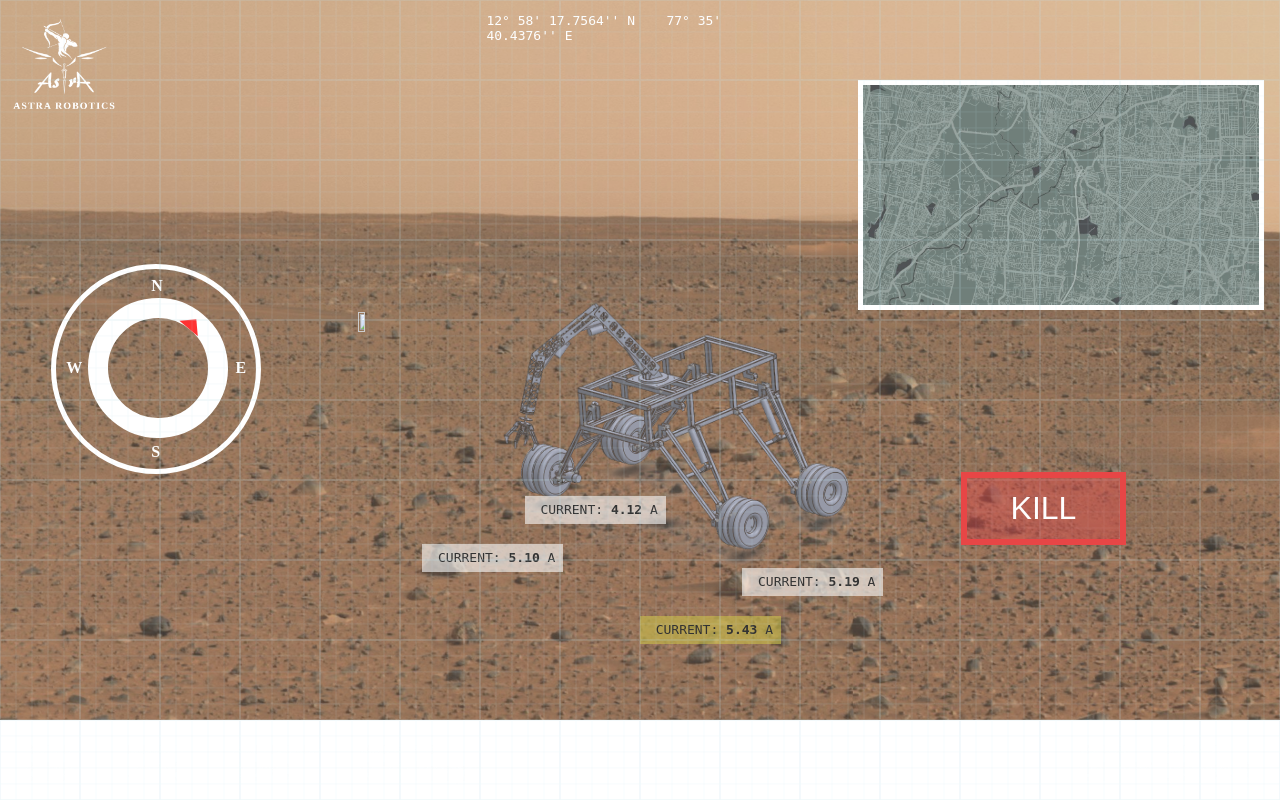
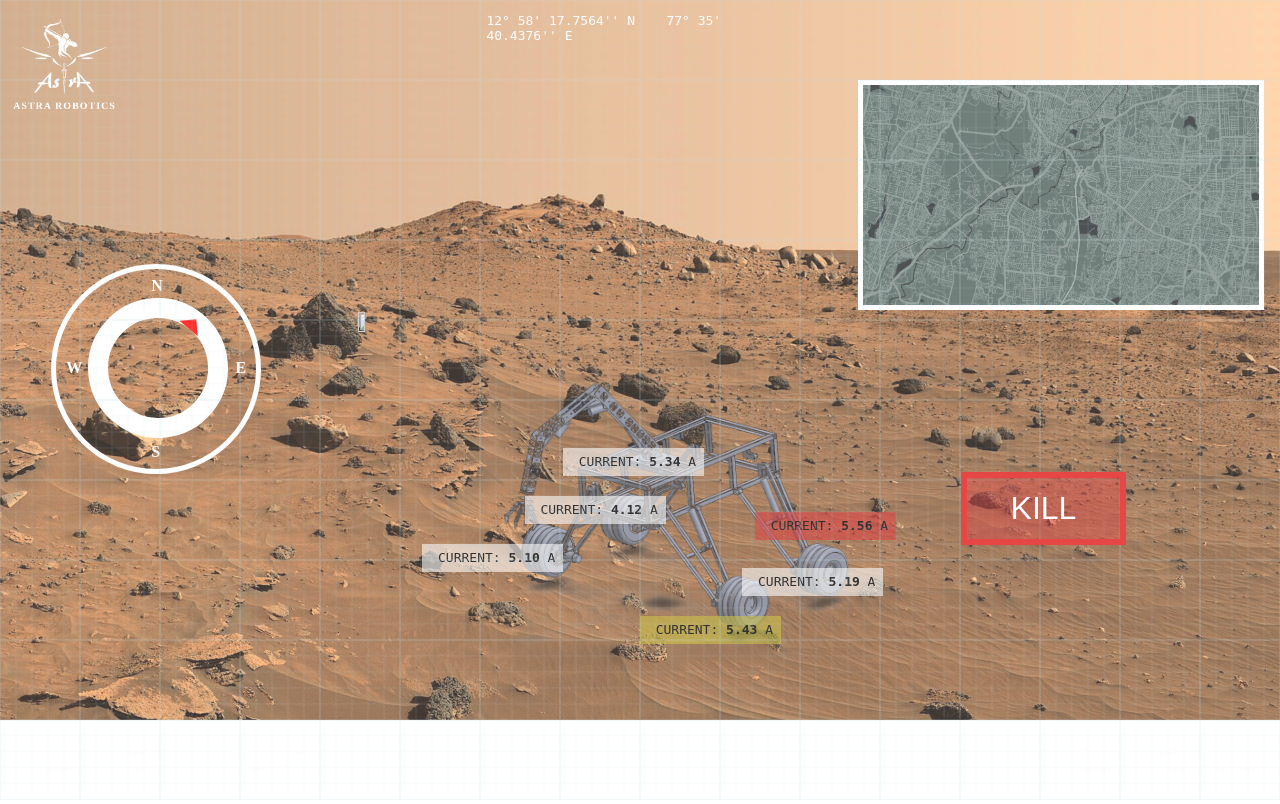
Before and after one commit to dragonfist453/astra-dashboard, a Flask app: page /sensor in a window 1280 px wide. Run offline with Flask 2, Linux system fonts and the light colour scheme.

Commit message:
Rover image needs update

```diff
--- a/static/css/template.css
+++ b/static/css/template.css
@@ -5,9 +5,10 @@ body {
 
 .dashboard {
     background-color: #0B0C10;
+    text-align: center;
     padding: 8px;
     margin: 1.5%;
-    color: #66FCF1;
+    color: #FFFFFF;
 }
 
 #dash-img {
--- a/templates/sensor.html
+++ b/templates/sensor.html
@@ -8,7 +8,7 @@
         #container {
             position: relative;
             height: 100%;
-            background-image: url("../static/images/mars.jpg");
+            background-image: url("../static/images/mars_bg.jpg");
             background-repeat: no-repeat;
             background-size: 100%;
             opacity: 0.8;
@@ -163,7 +163,7 @@
 
         #rover {
             position: absolute;
-            top: 30%;
+            top: 40%;
             left: 25%;
         }
 
@@ -211,6 +211,16 @@
         #wheel-4 {
             top: 71%;
             left: 58%;
+        }
+
+        #wheel-5{
+            top: 64%;
+            right: 30%;
+        }
+
+        #wheel-6{
+            top: 56%;
+            right: 45%;
         }
 
         #map-img {
@@ -272,11 +282,12 @@
         <div id="battery" style="left: 18%;">
             <p>TEMPERATURE <br><span style="font-size: 225%; font-weight: bolder;">32°C</span></p>
         </div>
+        <!--
         <div id="battery" style="left: 28%;">
             <p>WIND SPEED <br><span id="windSpeed" style="font-size: 225%; font-weight: bolder;">8.76</span>
                 <span style="font-size: 225%; font-weight: bolder;">kmph</span></p>
         </div>
-
+-->
 
         <div id="current" style="right: 2%;">
             <p>CURRENT <br><span id="resultantCurrent" style="font-size: 225%; font-weight: bolder;">7.4</span>
@@ -311,14 +322,24 @@
             &nbsp; CURRENT: <span id="wheel4-current" style="font-weight: bold">1.8</span> A&nbsp;
         </div>
 
+        <div class="rover-wheel" id="wheel-5">
+            &nbsp; CURRENT: <span id="wheel5-current" style="font-weight: bold">1.8</span> A&nbsp;
+        </div>
+
+        <div class="rover-wheel" id="wheel-6">
+            &nbsp; CURRENT: <span id="wheel6-current" style="font-weight: bold">1.9 </span> A&nbsp;
+        </div>
+
         <script>
             var w1current = 4.5;
             var w2current = 4.9;
             var w3current = 4.8;
             var w4current = 4.2;
+            var w5current = 4.6;
+            var w6current = 4.7;
             var current = 18.4;
             var voltage = 24.2;
-            var v1, v2, v3, v4, v5, v6, v7, v8;
+            var v1, v2, v3, v4, v5, v6, v7, v8,v9;
             var i = 0;
 
             function setWheel1Current() {
@@ -377,8 +398,36 @@
                 }
             }
 
+            function setWheel5Current() {
+                var min = 4.1;
+                var max = 5.6;
+                w5current = (Math.random() * (max - min) + min).toFixed(2);
+                document.getElementById("wheel5-current").innerHTML = w5current;
+                if (Number(w5current) > 5.5) {
+                    document.getElementById("wheel-5").style.backgroundColor = "#d81b1b96";
+                } else if (Number(w5current) >= 5.4 && Number(w5current) < 5.5) {
+                    document.getElementById("wheel-5").style.backgroundColor = "#c1b31e96";
+                } else {
+                    document.getElementById("wheel-5").style.backgroundColor = "#ffffff96";
+                }
+            }
+
+            function setWheel6Current() {
+                var min = 4.1;
+                var max = 5.6;
+                w6current = (Math.random() * (max - min) + min).toFixed(2);
+                document.getElementById("wheel6-current").innerHTML = w6current;
+                if (Number(w6current) > 5.5) {
+                    document.getElementById("wheel-6").style.backgroundColor = "#d81b1b96";
+                } else if (Number(w6current) >= 5.4 && Number(w6current) < 5.5) {
+                    document.getElementById("wheel-6").style.backgroundColor = "#c1b31e96";
+                } else {
+                    document.getElementById("wheel-6").style.backgroundColor = "#ffffff96";
+                }
+            }
+
             function setCurrent() {
-                current = Number(w1current) + Number(w2current) + Number(w3current) + Number(w4current);
+                current = Number(w1current) + Number(w2current) + Number(w3current) + Number(w4current) + Number(w5current) + Number(w6current);
                 document.getElementById("resultantCurrent").innerHTML = current.toFixed(2);
             }
 
@@ -417,6 +466,8 @@
                 document.getElementById("wheel2-current").innerHTML = "--";
                 document.getElementById("wheel3-current").innerHTML = "--";
                 document.getElementById("wheel4-current").innerHTML = "--";
+                document.getElementById("wheel5-current").innerHTML = "--";
+                document.getElementById("wheel6-current").innerHTML = "--";
                 document.getElementById("resultantCurrent").innerHTML = "--";
                 document.getElementById("resultantVoltage").innerHTML = "--";
                 document.getElementById("pointer").style.trasnform = "rotate(0deg)";
@@ -429,9 +480,10 @@
                 clearInterval(v3);
                 clearInterval(v4);
                 clearInterval(v5);
-                // clearInterval(v6);
+                clearInterval(v6);
                 clearInterval(v7);
                 clearInterval(v8);
+                clearInterval(v9);
                 // document.getElementById("demo").innerHTML = "Hello World";
             }
 
@@ -440,10 +492,12 @@
                 v2 = setInterval(setWheel2Current, 1500);
                 v3 = setInterval(setWheel3Current, 1500);
                 v4 = setInterval(setWheel4Current, 1500);
-                v5 = setInterval(setCurrent, 1500);
+                v5 = setInterval(setWheel5Current, 1500);
+                v6 = setInterval(setWheel6Current, 1500);
+                v7 = setInterval(setCurrent, 1500);
                 // v6 = setInterval(setVoltage, 1000);
-                v7 = setInterval(setWindSpeed, 2000);
-                v8 = setInterval(rotate_pointer, 1500);
+                v8 = setInterval(setWindSpeed, 2000);
+                v9 = setInterval(rotate_pointer, 1500);
             }
         </script>
 
```
Also changed, not shown: templates/main_page.html (+20 -13 lines), static/images/mars.jpg (deleted), static/images/mars_bg.jpg (added).
